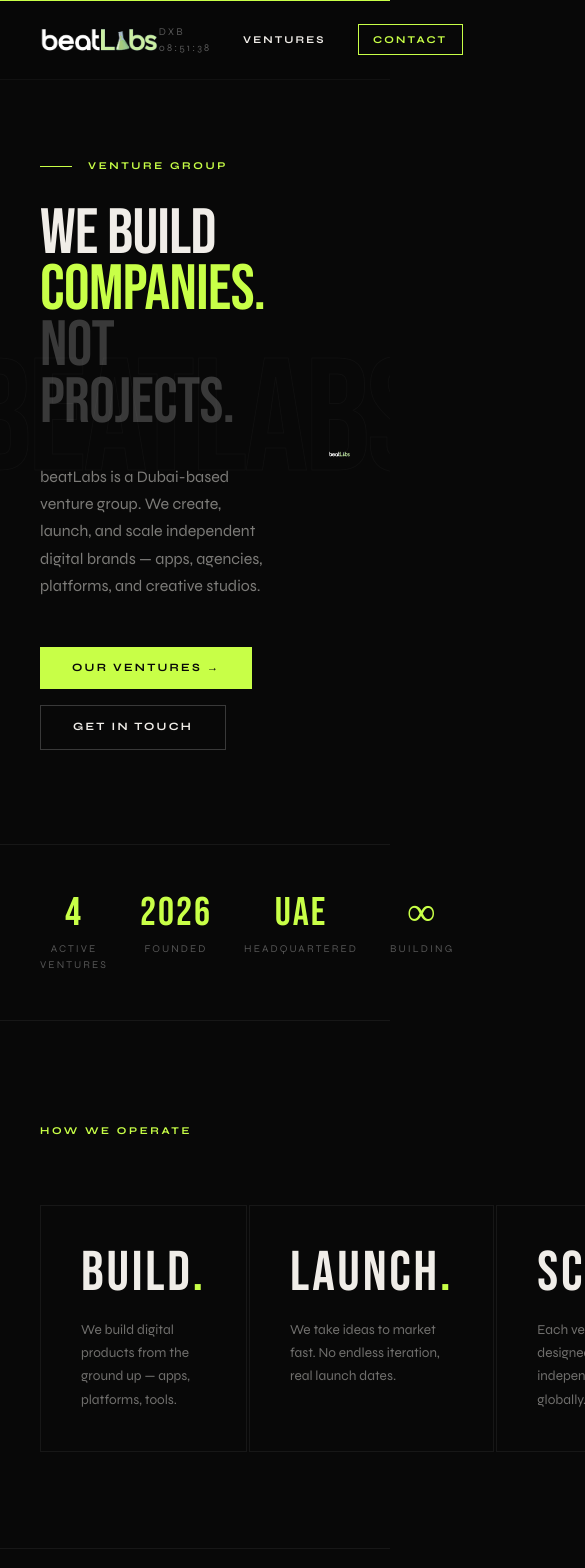
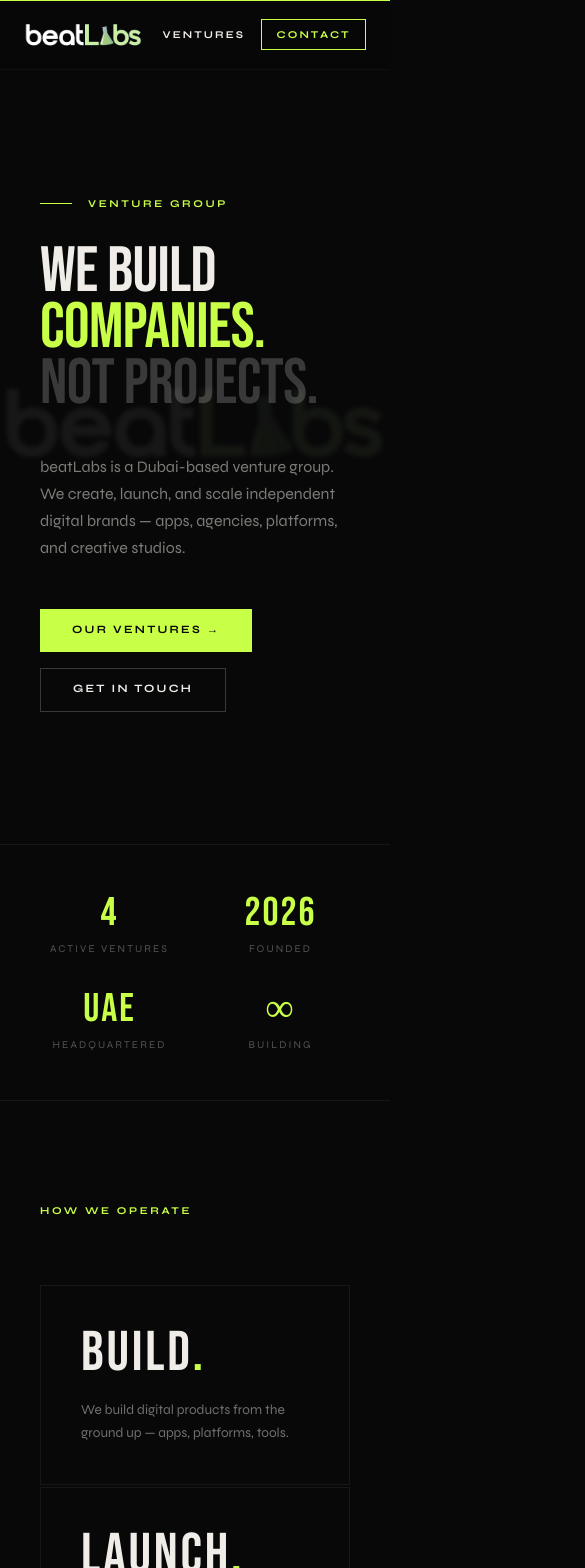
Before and after one commit to webvanguardai/beatlabs-web, a Next.js app: page / in a window 390 px wide. Shown: the top 1568 px of the page, 585 px wide, since content can reach past the window. Built offline with nearby package versions, Linux system fonts and the light colour scheme.

Commit message:
feat: logo hero bg, full responsive

```diff
--- a/app/globals.css
+++ b/app/globals.css
@@ -59,3 +59,18 @@ a, button {
 ::-webkit-scrollbar { width: 2px; }
 ::-webkit-scrollbar-track { background: var(--black); }
 ::-webkit-scrollbar-thumb { background: var(--lime); }
+
+/* Responsive */
+@media (max-width: 768px) {
+  .hero-grid { grid-template-columns: 1fr !important; }
+  .pillars-grid { grid-template-columns: 1fr !important; }
+  .stats-grid { grid-template-columns: repeat(2, 1fr) !important; }
+  .about-grid { grid-template-columns: 1fr !important; gap: 2rem !important; }
+  .footer-grid { grid-template-columns: 1fr !important; text-align: left !important; }
+  .footer-links { justify-content: flex-start !important; }
+  .footer-right { text-align: left !important; }
+  .venture-grid { grid-template-columns: 2rem 1fr !important; }
+  .venture-cta { display: none !important; }
+  .nav-links { gap: 1rem !important; }
+  .nav-time { display: none !important; }
+}
--- a/app/page.tsx
+++ b/app/page.tsx
@@ -99,15 +99,15 @@ export default function Home() {
           style={{
             position: 'fixed', top: 0, left: 0, right: 0, zIndex: 40,
             display: 'flex', justifyContent: 'space-between', alignItems: 'center',
-            padding: '1.5rem 2.5rem',
+            padding: '1.2rem 1.5rem',
             borderBottom: '1px solid rgba(255,255,255,0.04)',
             background: 'rgba(8,8,8,0.85)',
             backdropFilter: 'blur(12px)',
           }}
         >
           <img src="/logo.png" alt="beatLabs" style={{ height: '1.8rem', width: 'auto' }} />
-          <div style={{ display: 'flex', alignItems: 'center', gap: '2rem' }}>
-            <span style={{ fontSize: '0.65rem', color: 'var(--muted)', letterSpacing: '0.2em', fontFamily: 'Syne' }}>
+          <div className="nav-links" style={{ display: 'flex', alignItems: 'center', gap: '1.5rem' }}>
+            <span className="nav-time" style={{ fontSize: '0.65rem', color: 'var(--muted)', letterSpacing: '0.2em', fontFamily: 'Syne' }}>
               DXB {time}
             </span>
             <a href="#ventures" style={{ fontSize: '0.65rem', color: 'var(--white)', letterSpacing: '0.2em', textDecoration: 'none', fontFamily: 'Syne', fontWeight: 700 }}>
@@ -122,28 +122,40 @@ export default function Home() {
         {/* ── HERO ── */}
         <section style={{ minHeight: '100vh', display: 'flex', flexDirection: 'column', justifyContent: 'center', padding: '8rem 2.5rem 4rem', position: 'relative', overflow: 'hidden' }}>
 
-          {/* BG ghost text */}
+          {/* BG logo — full bleed ghost */}
           <div style={{ position: 'absolute', inset: 0, display: 'flex', alignItems: 'center', justifyContent: 'center', pointerEvents: 'none', overflow: 'hidden' }}>
-            <span style={{ fontFamily: 'Bebas Neue', fontSize: 'clamp(10rem, 28vw, 28rem)', color: 'transparent', WebkitTextStroke: '1px rgba(255,255,255,0.03)', letterSpacing: '-0.02em', userSelect: 'none', whiteSpace: 'nowrap' }}>
-              BEATLABS
-            </span>
+            <img
+              src="/logo-hero.png"
+              alt=""
+              aria-hidden
+              style={{
+                width: 'clamp(500px, 80vw, 1000px)',
+                opacity: 0.06,
+                filter: 'blur(2px) drop-shadow(0 0 120px rgba(200,255,71,0.15))',
+                userSelect: 'none',
+              }}
+            />
           </div>
 
-          <div style={{ display: 'grid', gridTemplateColumns: '1fr 1fr', gap: '4rem', alignItems: 'center', position: 'relative' }}>
-            {/* Left — text */}
-            <motion.div initial={{ opacity: 0, y: 50 }} animate={{ opacity: 1, y: 0 }} transition={{ duration: 0.9, ease: [0.16, 1, 0.3, 1] }}>
+          {/* Content — single column, left aligned */}
+          <motion.div
+            initial={{ opacity: 0, y: 50 }}
+            animate={{ opacity: 1, y: 0 }}
+            transition={{ duration: 0.9, ease: [0.16, 1, 0.3, 1] }}
+            style={{ position: 'relative', maxWidth: '700px' }}
+          >
             <div style={{ display: 'flex', alignItems: 'center', gap: '1rem', marginBottom: '2rem' }}>
               <div style={{ width: '2rem', height: '1px', background: 'var(--lime)' }} />
               <span style={{ fontSize: '0.65rem', color: 'var(--lime)', letterSpacing: '0.25em', fontFamily: 'Syne', fontWeight: 700 }}>VENTURE GROUP</span>
             </div>
 
-              <h1 style={{ fontFamily: 'Bebas Neue', fontSize: 'clamp(4rem, 9vw, 9rem)', lineHeight: 0.88, letterSpacing: '-0.01em', color: 'var(--white)', marginBottom: '2rem' }}>
+            <h1 style={{ fontFamily: 'Bebas Neue', fontSize: 'clamp(4rem, 10vw, 10rem)', lineHeight: 0.88, letterSpacing: '-0.01em', color: 'var(--white)', marginBottom: '2.5rem' }}>
               We Build<br />
               <span style={{ color: 'var(--lime)' }}>Companies.</span><br />
               <span style={{ color: 'rgba(255,255,255,0.2)' }}>Not Projects.</span>
             </h1>
 
-              <p style={{ fontFamily: 'Syne', fontSize: '1rem', color: 'rgba(240,237,232,0.5)', lineHeight: 1.7, maxWidth: '420px', marginBottom: '3rem' }}>
+            <p style={{ fontFamily: 'Syne', fontSize: '1rem', color: 'rgba(240,237,232,0.5)', lineHeight: 1.7, maxWidth: '480px', marginBottom: '3rem' }}>
               beatLabs is a Dubai-based venture group. We create, launch, and scale independent digital brands — apps, agencies, platforms, and creative studios.
             </p>
 
@@ -156,22 +168,11 @@ export default function Home() {
               </a>
             </div>
           </motion.div>
-
-            {/* Right — hero logo */}
-            <motion.div
-              initial={{ opacity: 0, scale: 0.9 }}
-              animate={{ opacity: 1, scale: 1 }}
-              transition={{ duration: 1, ease: [0.16, 1, 0.3, 1], delay: 0.2 }}
-              style={{ display: 'flex', justifyContent: 'center', alignItems: 'center' }}
-            >
-              <img src="/logo-hero.png" alt="beatLabs" style={{ width: '100%', maxWidth: '400px', filter: 'drop-shadow(0 0 80px rgba(200,255,71,0.12))' }} />
-            </motion.div>
-          </div>
         </section>
 
         {/* ── STATS ── */}
         <section style={{ borderTop: '1px solid rgba(255,255,255,0.06)', borderBottom: '1px solid rgba(255,255,255,0.06)', padding: '3rem 2.5rem' }}>
-          <div style={{ display: 'grid', gridTemplateColumns: 'repeat(4, 1fr)', gap: '2rem' }}>
+          <div className="stats-grid" style={{ display: 'grid', gridTemplateColumns: 'repeat(4, 1fr)', gap: '2rem' }}>
             {stats.map((s, i) => (
               <motion.div key={s.label}
                 initial={{ opacity: 0, y: 20 }}
@@ -196,7 +197,7 @@ export default function Home() {
           <motion.div initial={{ opacity: 0, y: 20 }} whileInView={{ opacity: 1, y: 0 }} viewport={{ once: true }} style={{ marginBottom: '4rem' }}>
             <span style={{ fontSize: '0.65rem', color: 'var(--lime)', letterSpacing: '0.25em', fontFamily: 'Syne', fontWeight: 700 }}>HOW WE OPERATE</span>
           </motion.div>
-          <div style={{ display: 'grid', gridTemplateColumns: 'repeat(3, 1fr)', gap: '2px' }}>
+          <div className="pillars-grid" style={{ display: 'grid', gridTemplateColumns: 'repeat(3, 1fr)', gap: '2px' }}>
             {pillars.map((p, i) => (
               <motion.div key={p.label}
                 initial={{ opacity: 0, y: 30 }}
@@ -249,7 +250,7 @@ export default function Home() {
                   transition: 'background 0.4s',
                 }}
               >
-                <div style={{ display: 'grid', gridTemplateColumns: '3rem 1fr auto', gap: '2rem', alignItems: 'center' }}>
+                <div className="venture-grid" style={{ display: 'grid', gridTemplateColumns: '3rem 1fr auto', gap: '2rem', alignItems: 'center' }}>
                   {/* Number */}
                   <span style={{ fontFamily: 'Bebas Neue', fontSize: '0.85rem', color: 'var(--muted)', letterSpacing: '0.1em' }}>{v.id}</span>
 
@@ -287,7 +288,7 @@ export default function Home() {
                   </div>
 
                   {/* CTA */}
-                  <div>
+                  <div className="venture-cta">
                     {v.url ? (
                       <a href={v.url} target="_blank" rel="noopener noreferrer"
                         style={{
@@ -314,7 +315,7 @@ export default function Home() {
         </section>
 
         {/* ── ABOUT ── */}
-        <section style={{ padding: '6rem 2.5rem', borderTop: '1px solid rgba(255,255,255,0.06)', display: 'grid', gridTemplateColumns: '1fr 1fr', gap: '6rem', alignItems: 'start' }}>
+        <section className="about-grid" style={{ padding: '6rem 2.5rem', borderTop: '1px solid rgba(255,255,255,0.06)', display: 'grid', gridTemplateColumns: '1fr 1fr', gap: '6rem', alignItems: 'start' }}>
           <motion.div initial={{ opacity: 0, y: 30 }} whileInView={{ opacity: 1, y: 0 }} viewport={{ once: true }}>
             <span style={{ fontSize: '0.65rem', color: 'var(--lime)', letterSpacing: '0.25em', fontFamily: 'Syne', fontWeight: 700, display: 'block', marginBottom: '2rem' }}>THE GROUP</span>
             <h2 style={{ fontFamily: 'Bebas Neue', fontSize: 'clamp(2.5rem, 5vw, 5rem)', color: 'var(--white)', lineHeight: 0.9, letterSpacing: '0.02em' }}>
@@ -358,7 +359,7 @@ export default function Home() {
         </section>
 
         {/* ── FOOTER ── */}
-        <footer style={{
+        <footer className="footer-grid" style={{
           borderTop: '1px solid rgba(255,255,255,0.06)',
           padding: '3rem 2.5rem',
           display: 'grid',
@@ -372,8 +373,8 @@ export default function Home() {
               © 2026 beatLabs — Dubai, UAE
             </span>
           </div>
-          <div style={{ textAlign: 'center' }}>
-            <div style={{ display: 'flex', justifyContent: 'center', gap: '1.5rem', flexWrap: 'wrap' }}>
+          <div>
+            <div className="footer-links" style={{ display: 'flex', justifyContent: 'center', gap: '1.5rem', flexWrap: 'wrap' }}>
               {ventures.filter(v => v.url).map(v => (
                 <a key={v.id} href={v.url!} target="_blank" rel="noopener noreferrer"
                   style={{ fontSize: '0.6rem', color: 'var(--muted)', letterSpacing: '0.15em', fontFamily: 'Syne', fontWeight: 700, textDecoration: 'none' }}>
@@ -382,7 +383,7 @@ export default function Home() {
               ))}
             </div>
           </div>
-          <div style={{ textAlign: 'right' }}>
+          <div className="footer-right" style={{ textAlign: 'right' }}>
             <a href="mailto:info@beatlabs.ae"
               style={{ fontSize: '0.65rem', color: 'var(--muted)', letterSpacing: '0.15em', fontFamily: 'Syne', textDecoration: 'none' }}
               onMouseEnter={e => (e.currentTarget.style.color = 'var(--lime)')}
```
Lines whose indentation alone changed are shown as unchanged.
